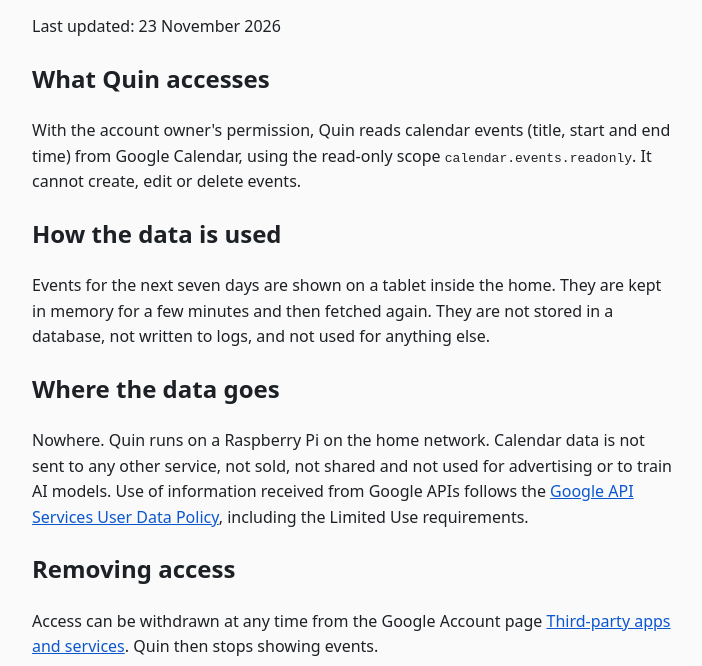
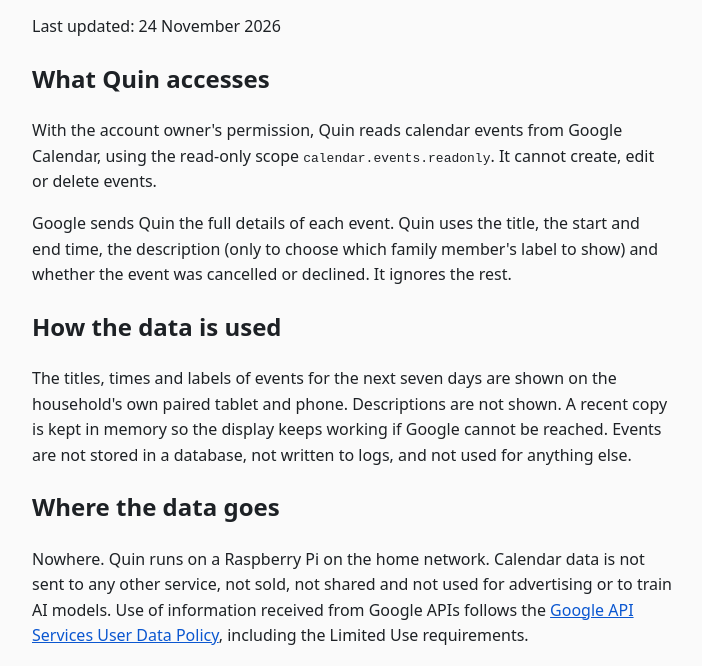
Before and after one commit to JohnMcKeown0102/quin-home, a plain HTML site: page privacy.html in a window 1280 px wide. Shown: the part 93-759 px from the top of the page, without its empty margins (288-990 px from the left). Drawn offline with Linux system fonts and the light colour scheme.

Commit message:
Privacy policy: say which event details are used

```diff
--- a/privacy.html
+++ b/privacy.html
@@ -12,13 +12,16 @@
 </head>
 <body>
 <h1>Quin privacy policy</h1>
-<p>Last updated: 23 November 2026</p>
+<p>Last updated: 24 November 2026</p>
 <h2>What Quin accesses</h2>
-<p>With the account owner's permission, Quin reads calendar events (title, start and end time) from Google Calendar,
+<p>With the account owner's permission, Quin reads calendar events from Google Calendar,
 using the read-only scope <code>calendar.events.readonly</code>. It cannot create, edit or delete events.</p>
+<p>Google sends Quin the full details of each event. Quin uses the title, the start and end time, the description (only to
+choose which family member's label to show) and whether the event was cancelled or declined. It ignores the rest.</p>
 <h2>How the data is used</h2>
-<p>Events for the next seven days are shown on a tablet inside the home. They are kept in memory for a few minutes and
-then fetched again. They are not stored in a database, not written to logs, and not used for anything else.</p>
+<p>The titles, times and labels of events for the next seven days are shown on the household's own paired tablet and phone.
+Descriptions are not shown. A recent copy is kept in memory so the display keeps working if Google cannot be reached.
+Events are not stored in a database, not written to logs, and not used for anything else.</p>
 <h2>Where the data goes</h2>
 <p>Nowhere. Quin runs on a Raspberry Pi on the home network. Calendar data is not sent to any other service, not sold,
 not shared and not used for advertising or to train AI models. Use of information received from Google APIs follows the
```
